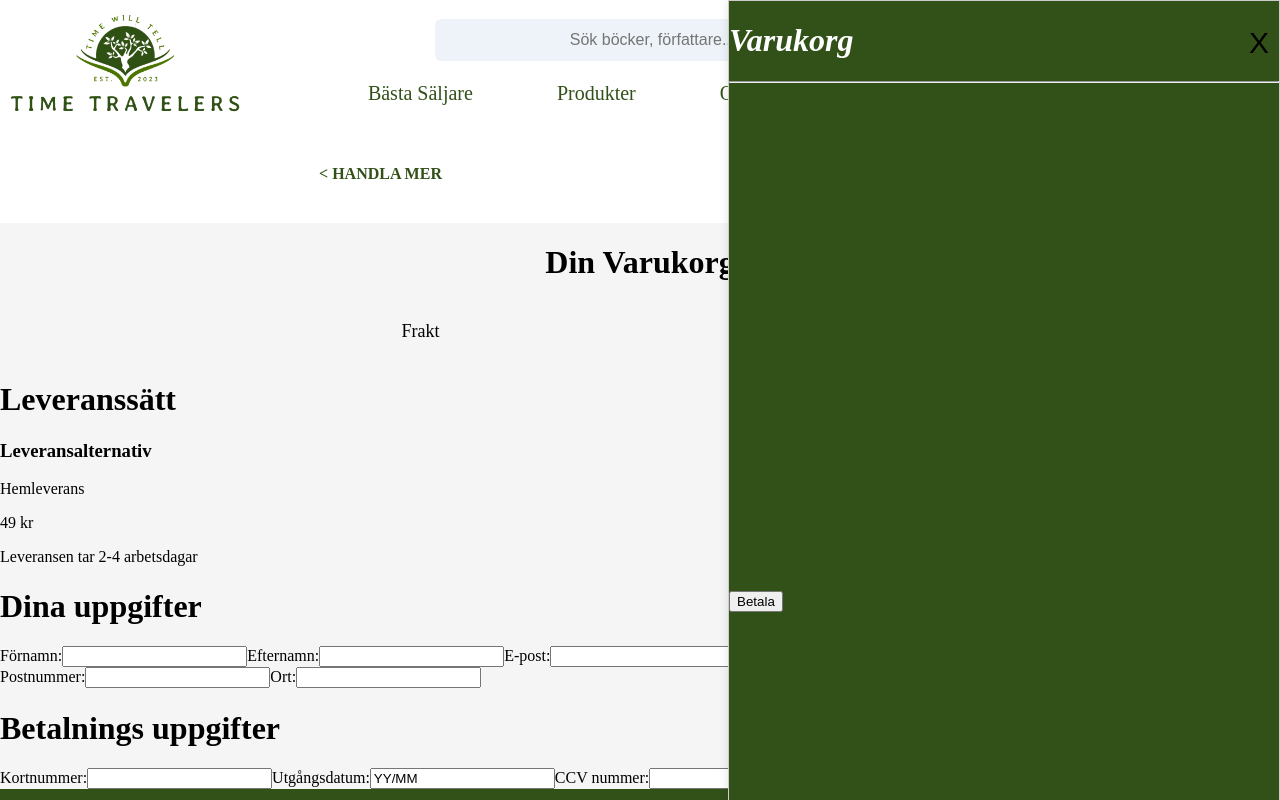
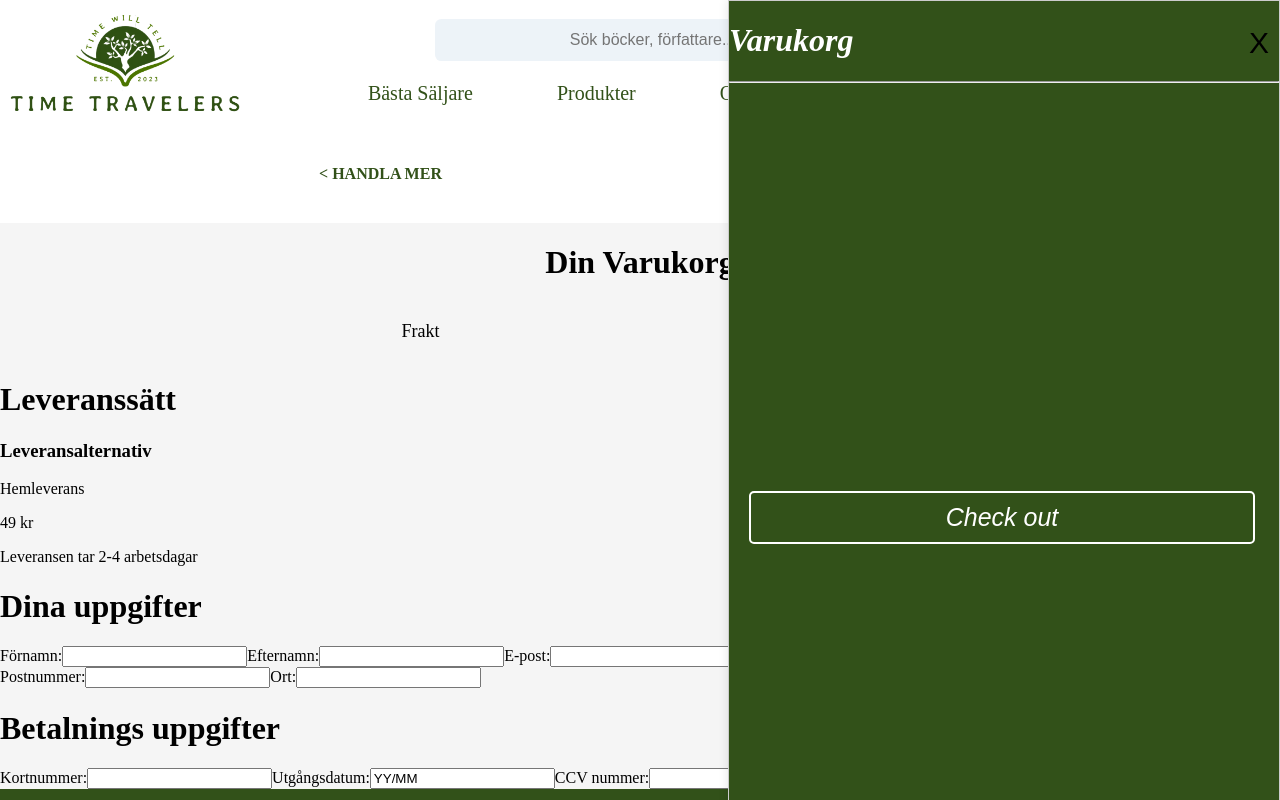
Before and after one commit to MauritzEmanuel/GroupProject_Frontend2, a React (Vite) app in the folder Frontend/: page /checkOut in a window 1280 px wide. Both pictures are taken after a click on the element 1162 px from the left and 63 px from the top of the page. Shown: the top 800 px of the page. Built offline with nearby package versions, Linux system fonts and the light colour scheme.

Commit message:
checkout

```diff
--- a/Frontend/src/components/KartPopup.jsx
+++ b/Frontend/src/components/KartPopup.jsx
@@ -2,24 +2,21 @@ import React from 'react';
 import '../cssFiles/kart.css';
 
 const KartPopup = ({ isKartPopupVisible, onClose }) => {
+  const handleCheckout = () => {
+    // Redirect to the checkout page
+    window.location.href = '/CheckOut.jsx'; // Replace '/CheckOut.jsx' with the actual path to your checkout page
+  };
+
   return (
-    <div className={isKartPopupVisible ? 'varukorg visible' : 'varukorg'}>
-      <div className='hej'>
-        <div className='betala'>
-          <h1>Varukorg</h1>
-        </div>
-        <button className='Close-button' onClick={onClose}>
-          X
-        </button>
+    <div className={`varukorg ${isKartPopupVisible ? 'visible' : ''}`}>
+      <div className='content'>
+        <h1>Varukorg</h1>
+        <button className='close-button' onClick={onClose}>X</button>
         <hr />
       </div>
-
-
-     <button className='Betala' onClick={() => console.log('Button clicked')}>
-
-        Betala
+      <button className='checkout-button' onClick={handleCheckout}>
+        Check out
       </button>
-
     </div>
   );
 };
--- a/Frontend/src/cssFiles/kart.css
+++ b/Frontend/src/cssFiles/kart.css
@@ -18,7 +18,7 @@
   display: block;
 }
 
-  .Close-button {
+.close-button {
   background-color: #325119;
   position: absolute;
   top: 25px;
@@ -27,11 +27,19 @@
   border: none;
   padding: 0;
   box-shadow: none;
+}
+
+.checkout-button {
+  border-radius: 5px;
+  padding: 10px 40px;
+  background-color: #325119;
+  width: 92%;
+  color: white;
+  font-size: 25px;
+  margin: 20px;
+  text-align: center;
+  border: 2px solid white;
+  margin-top: 400px;
+  font-style: italic;
 
 }
-
-  .Betala {
-    position:absolute;
-    margin-top: 500px;
-
-  }
```
Lines whose indentation alone changed are shown as unchanged.
